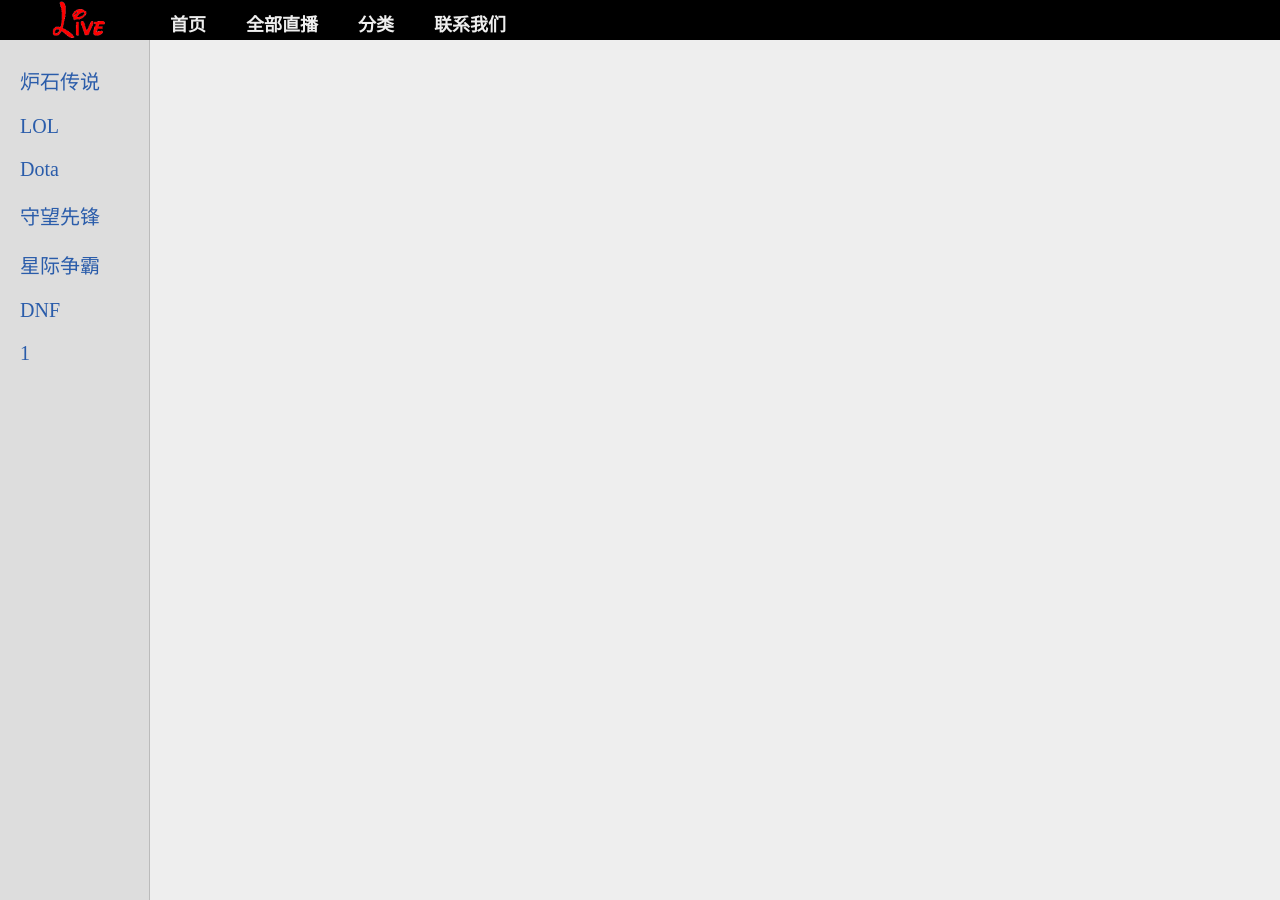
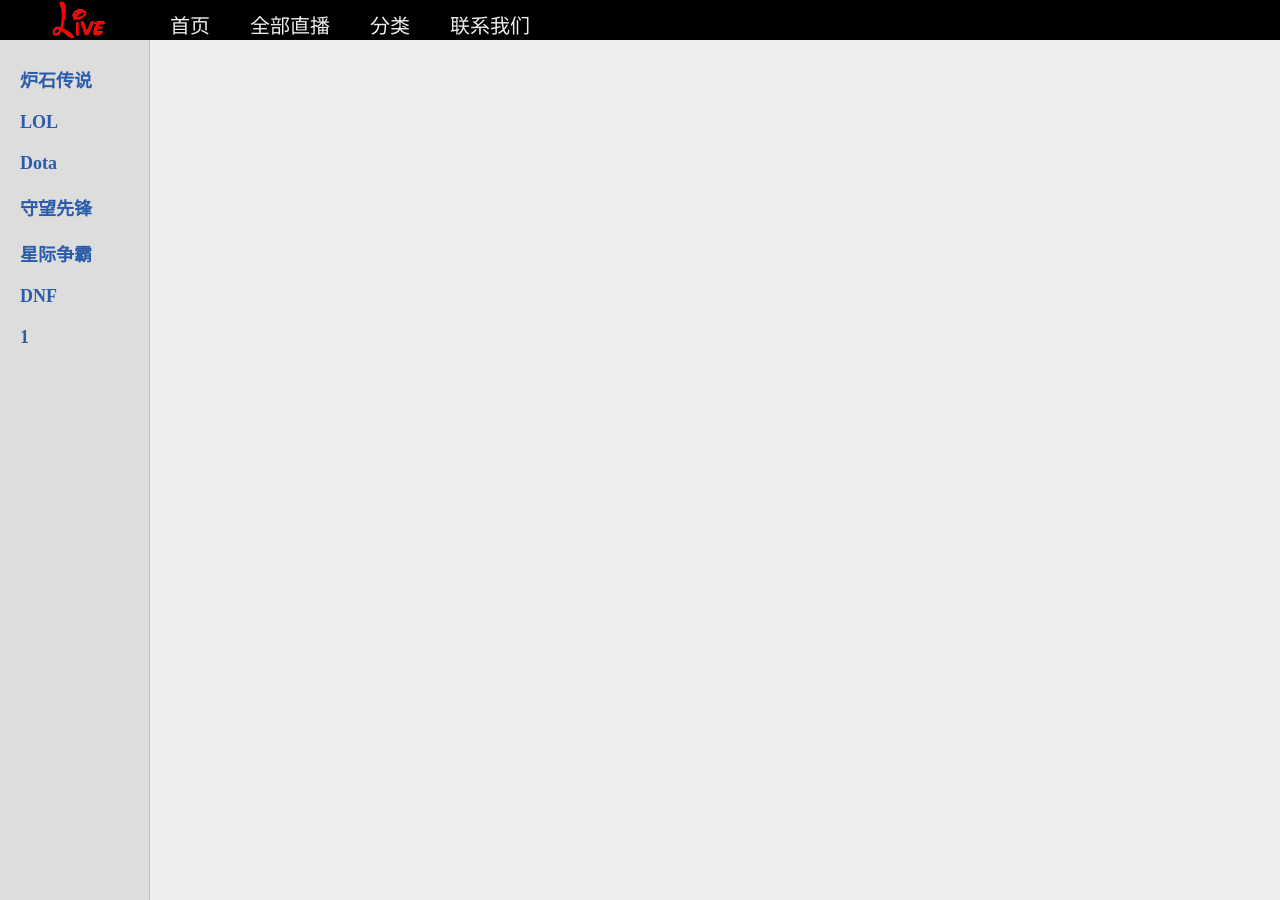
Before and after one commit to KNIGHTTH0R/firstWebsite, a PHP site: page /gallary.php?cate=1 in a window 1280 px wide. Run offline with PHP 8.4, Linux system fonts and the light colour scheme; data that the repository does not hold is empty.

Commit message:
sidebar font changes 2

```diff
--- a/gallary.css
+++ b/gallary.css
@@ -35,8 +35,7 @@ body {
     float:left;
 }
 .top-nav a{
-    font-weight:bold;
-    font-size: 18px;
+    font-size: 20px;
     display:block;
     color:#eee;
     padding:10px 20px 10px 20px;
@@ -71,7 +70,8 @@ body {
 .sidebar li{
 }
 .sidebar a{
-    font-size: 20px;
+    font-weight:bold;
+    font-size: 18px;
     display:block;
     color:#2a5caa;
     padding:10px 20px 10px 20px;
```
